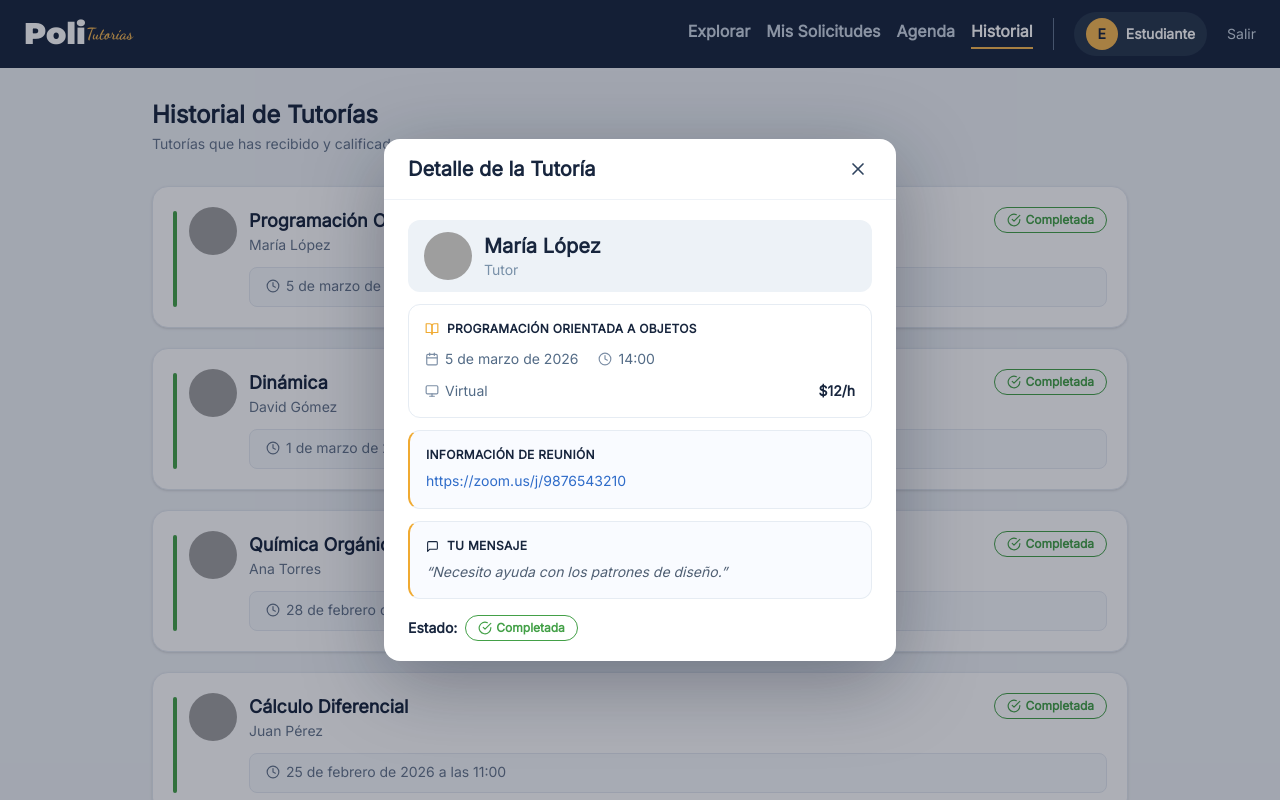
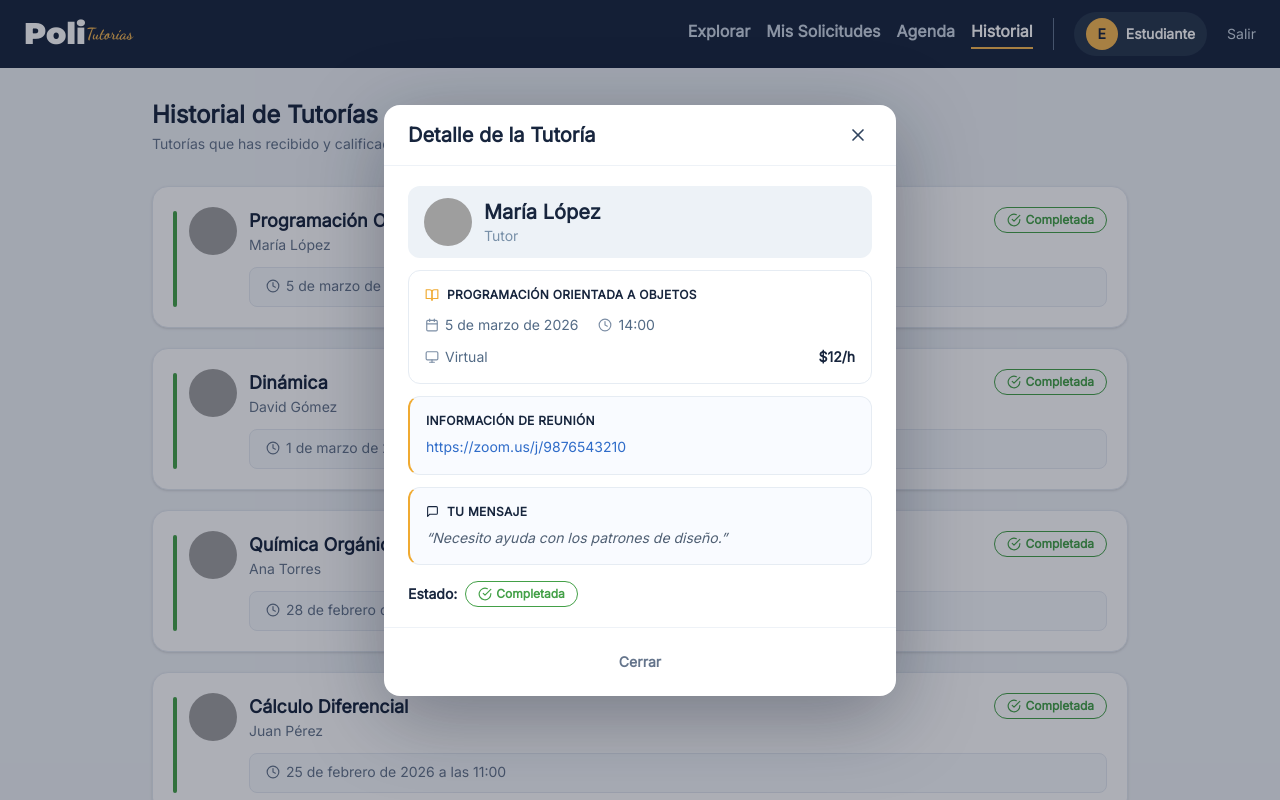
Before and after one commit to PoliTutorias/politutorias-frontend, a Next.js app: page /historial in a window 1280 px wide. Both pictures are taken after a click on the button 640 px from the left and 257 px from the top of the page. Shown: the top 800 px of the page. Built offline with nearby package versions, Linux system fonts and the light colour scheme; grey boxes are pictures that could not be loaded.

Commit message:
HU40-T23 feat(modal): implementar botón "Cerrar" en ModalDetalleTutoria

```diff
--- a/src/components/historial-ui/ModalDetalleTutoria/ModalDetalleTutoria.tsx
+++ b/src/components/historial-ui/ModalDetalleTutoria/ModalDetalleTutoria.tsx
@@ -203,6 +203,19 @@ export function ModalDetalleTutoria({ tutoriaId, isOpen, onClose }: ModalDetalle
             </>
           )}
         </div>
+
+        {/* Footer con botón Cerrar */}
+        {!isLoading && tutoriaDetalle && (
+          <footer className="flex justify-center border-t border-[#eef2f7] px-6 py-4">
+            <button
+              type="button"
+              onClick={onClose}
+              className="rounded-lg px-6 py-2 text-sm font-semibold text-[#64748b] transition-colors hover:bg-slate-100"
+            >
+              Cerrar
+            </button>
+          </footer>
+        )}
       </div>
     </dialog>
   );
```
